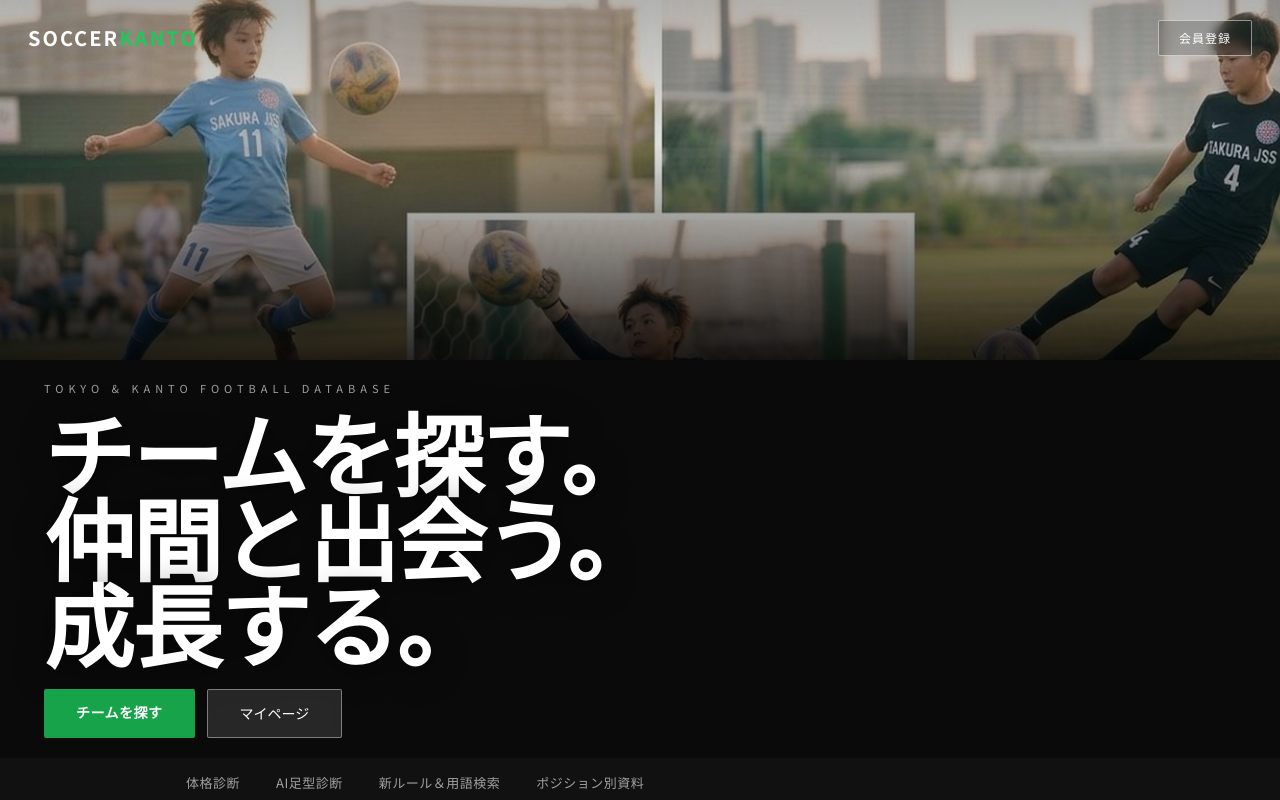
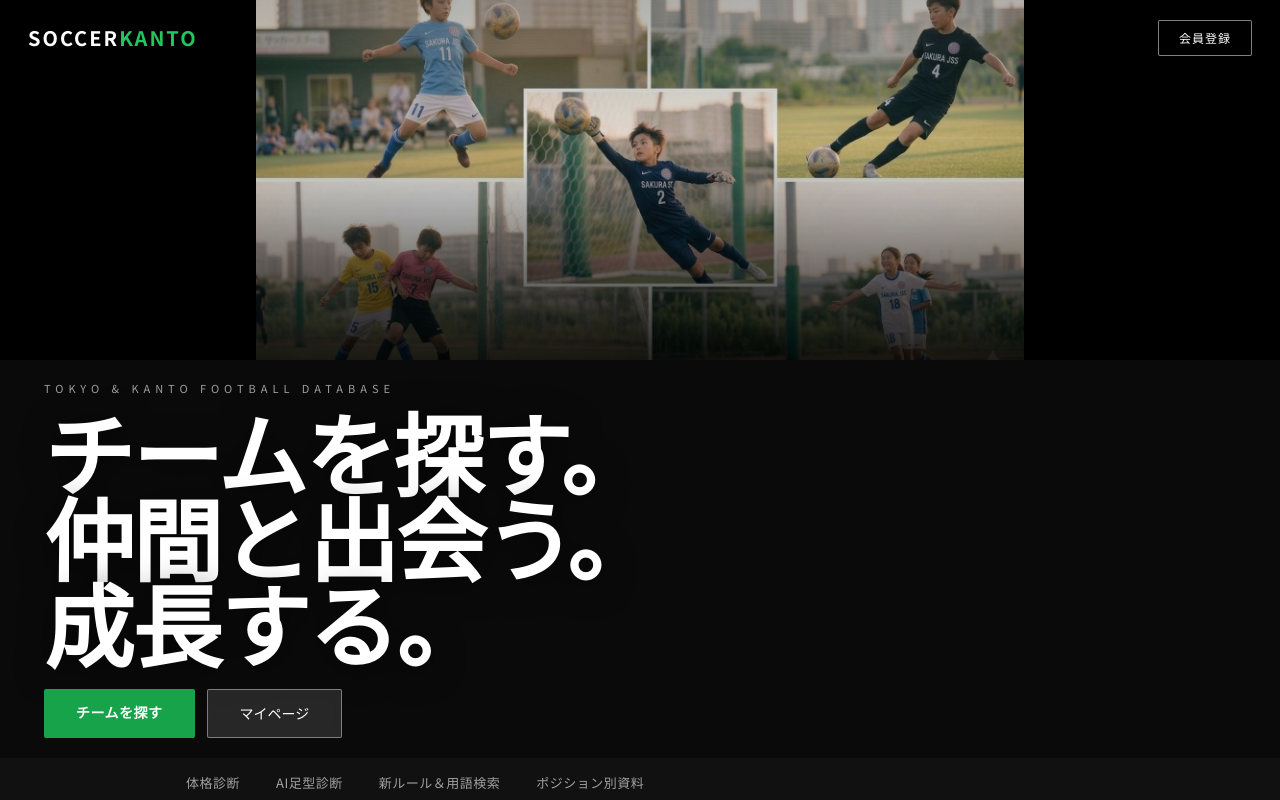
Before and after one commit to okuwabara07-gif/soccer-tokyo-jp, a Next.js app: page / in a window 1280 px wide. Shown: the top 800 px of the page. Built offline with nearby package versions, Linux system fonts and the light colour scheme; no server answers.

Commit message:
fix: hero contain full image

```diff
--- a/src/app/page.tsx
+++ b/src/app/page.tsx
@@ -44,7 +44,7 @@ export default function HomePage() {
       <section style={{ position:'relative', height:'45vh', minHeight:280, overflow:'hidden' }}>
         {/* パララックス背景: 試合写真 */}
         <div style={{ position:'absolute', inset:'-10%', ...parallax(0.3) }}>
-          <img src={IMG_MATCH} alt="" style={{ width:'100%', height:'100%', objectFit:'cover', objectPosition:'center top' }} />
+          <img src={IMG_MATCH} alt="" style={{ width:'100%', height:'100%', objectFit:'contain', objectPosition:'center', background:'#000' }} />
         </div>
         <div style={{ position:'absolute', inset:0, background:'linear-gradient(to bottom, rgba(0,0,0,0.3) 0%, rgba(0,0,0,0.1) 40%, rgba(0,0,0,0.85) 100%)' }} />
 
```
